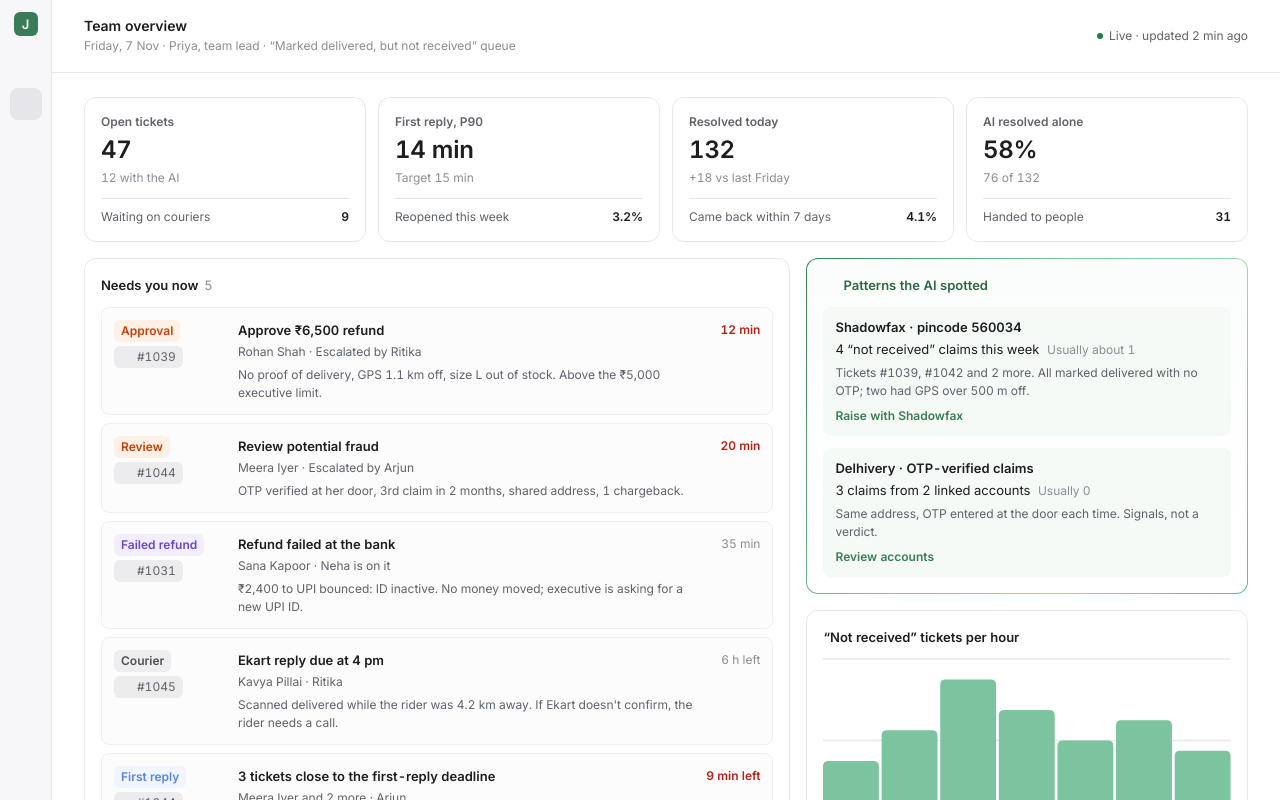
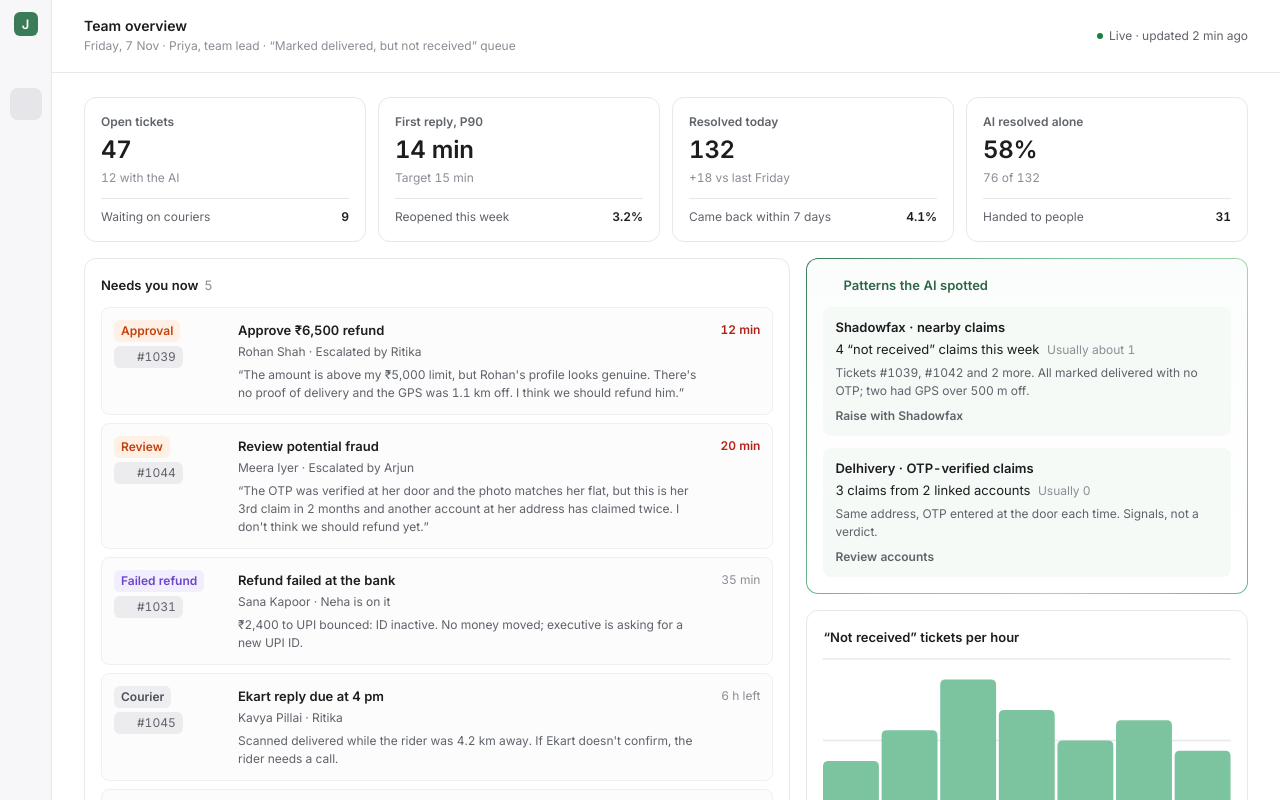
Before and after one commit to ntsh08/custom-support-app, a Next.js app in the folder jusdesk/: page /lead in a window 1280 px wide. Built offline with nearby package versions, Linux system fonts and the light colour scheme; some icons are missing.

Commit message:
Team Lead: quote escalation notes, nearby claims wording, grey links, owner avatars
Co-Authored-By: Claude Opus 5.5 <noreply@anthropic.com>

```diff
--- a/jusdesk/app/globals.css
+++ b/jusdesk/app/globals.css
@@ -825,3 +825,7 @@ ul { list-style: none; }
 .lt .unlink { margin-left: auto; width: 24px; height: 24px; display: grid; place-items: center; border: 0; border-radius: 6px; background: none; color: var(--ink3); cursor: pointer; }
 .lt .unlink:hover { background: var(--s2); color: var(--ink); }
 .tasks li .tdue { margin-left: auto; align-self: flex-start; padding-top: 1px; font-size: 12px; font-style: normal; color: var(--ink3); white-space: nowrap; }
+
+/* Team Lead: same rules as the executive view (Nitish, 8 Nov) */
+.ld-act { color: var(--ink2); }
+.ld-own { display: inline-flex; align-items: center; gap: 8px; }
--- a/jusdesk/components/Lead.tsx
+++ b/jusdesk/components/Lead.tsx
@@ -14,8 +14,8 @@ import { Icon } from "./Icon";
 type Need = { kind: string; tone: "escalated" | "reply" | "first" | "others"; title: string; who: string; ticket: string; why: string; owner: string; age: string; urgent?: boolean };
 
 const NEEDS: Need[] = [
-  { kind: "Approval", tone: "escalated", title: "Approve ₹6,500 refund", who: "Rohan Shah", ticket: "#1039", why: "No proof of delivery, GPS 1.1 km off, size L out of stock. Above the ₹5,000 executive limit.", owner: "Escalated by Ritika", age: "12 min", urgent: true },
-  { kind: "Review", tone: "escalated", title: "Review potential fraud", who: "Meera Iyer", ticket: "#1044", why: "OTP verified at her door, 3rd claim in 2 months, shared address, 1 chargeback.", owner: "Escalated by Arjun", age: "20 min", urgent: true },
+  { kind: "Approval", tone: "escalated", title: "Approve ₹6,500 refund", who: "Rohan Shah", ticket: "#1039", why: "“The amount is above my ₹5,000 limit, but Rohan's profile looks genuine. There's no proof of delivery and the GPS was 1.1 km off. I think we should refund him.”", owner: "Escalated by Ritika", age: "12 min", urgent: true },
+  { kind: "Review", tone: "escalated", title: "Review potential fraud", who: "Meera Iyer", ticket: "#1044", why: "“The OTP was verified at her door and the photo matches her flat, but this is her 3rd claim in 2 months and another account at her address has claimed twice. I don't think we should refund yet.”", owner: "Escalated by Arjun", age: "20 min", urgent: true },
   { kind: "Failed refund", tone: "reply", title: "Refund failed at the bank", who: "Sana Kapoor", ticket: "#1031", why: "₹2,400 to UPI bounced: ID inactive. No money moved; executive is asking for a new UPI ID.", owner: "Neha is on it", age: "35 min" },
   { kind: "Courier", tone: "others", title: "Ekart reply due at 4 pm", who: "Kavya Pillai", ticket: "#1045", why: "Scanned delivered while the rider was 4.2 km away. If Ekart doesn't confirm, the rider needs a call.", owner: "Ritika", age: "6 h left" },
   { kind: "First reply", tone: "first", title: "3 tickets close to the first-reply deadline", who: "Meera Iyer and 2 more", ticket: "#1044", why: "Oldest has 9 minutes left. Arjun has 12 open tickets, the most on the team.", owner: "Arjun", age: "9 min left", urgent: true },
@@ -29,15 +29,15 @@ const KPIS: { label: string; value: string; note: string; pair: string; pairValu
 ];
 
 const PATTERNS = [
-  { title: "Shadowfax · pincode 560034", stat: "4 “not received” claims this week", usual: "Usually about 1", detail: "Tickets #1039, #1042 and 2 more. All marked delivered with no OTP; two had GPS over 500 m off.", act: "Raise with Shadowfax" },
+  { title: "Shadowfax · nearby claims", stat: "4 “not received” claims this week", usual: "Usually about 1", detail: "Tickets #1039, #1042 and 2 more. All marked delivered with no OTP; two had GPS over 500 m off.", act: "Raise with Shadowfax" },
   { title: "Delhivery · OTP-verified claims", stat: "3 claims from 2 linked accounts", usual: "Usually 0", detail: "Same address, OTP entered at the door each time. Signals, not a verdict.", act: "Review accounts" },
 ];
 
 const TEAM = [
-  { name: "Ritika", open: 9, frt: "11 min", reopen: "2%", load: 9 },
-  { name: "Arjun", open: 12, frt: "17 min", reopen: "5%", load: 12, warn: true },
-  { name: "Neha", open: 7, frt: "9 min", reopen: "1%", load: 7 },
-  { name: "AI assistant", open: 19, frt: "1 min", reopen: "3%", load: 19, ai: true },
+  { name: "Ritika", av: "RI", open: 9, frt: "11 min", reopen: "2%", load: 9 },
+  { name: "Arjun", av: "AR", open: 12, frt: "17 min", reopen: "5%", load: 12, warn: true },
+  { name: "Neha", av: "NE", open: 7, frt: "9 min", reopen: "1%", load: 7 },
+  { name: "AI assistant", av: "ai", open: 19, frt: "1 min", reopen: "3%", load: 19, ai: true },
 ];
 
 // "Not received" tickets per hour today. One series, so no legend; the title names it.
@@ -148,7 +148,7 @@ export function Lead() {
               <tbody>
                 {TEAM.map((t) => (
                   <tr key={t.name}>
-                    <td>{t.ai ? <span className="ld-ain"><Icon name="spark" size={12} />{t.name}</span> : t.name}</td>
+                    <td><span className="ld-own"><i className={`av${t.ai ? " ai" : ""}`} aria-hidden>{t.ai ? <Icon name="spark" size={10} /> : t.av}</i>{t.name}</span></td>
                     <td>{t.open}</td>
                     <td className={t.warn ? "warn" : ""}>{t.frt}{t.warn && " · over target"}</td>
                     <td>{t.reopen}</td>
```
Also changed, not shown: 1 other file (tests, documents, lock files or other folders).
